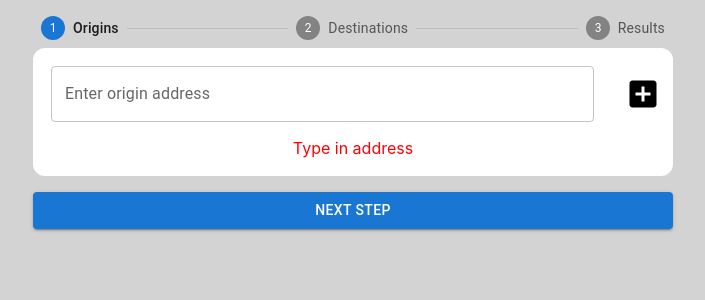
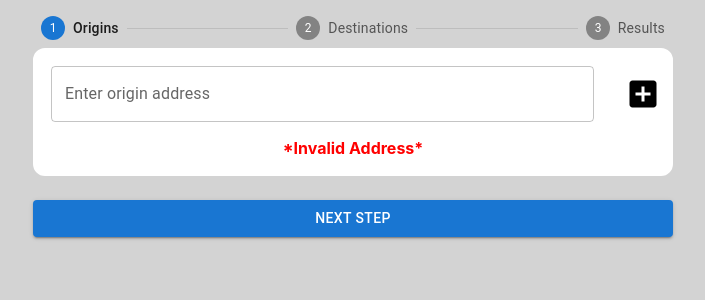
Before and after one commit to HJain01/SnailTrail, a React (Create React App) app: page / in a window 1280 px wide. Both pictures are taken after a click on the icon 930 px from the left and 94 px from the top of the page. Shown: the top 300 px of the page, without its empty margins (287-992 px from the left). Built offline with nearby package versions, Linux system fonts and the light colour scheme.

Commit message:
changing error messages for address input and adding error message for next step button

```diff
--- a/src/components/AddressesList.css
+++ b/src/components/AddressesList.css
@@ -19,6 +19,7 @@
     "c c c c c c c c c";
     justify-items: center;
     align-items: center;
+    margin-bottom: .5rem;
 }
 
 .area-a {
@@ -42,15 +43,6 @@
     width: 100%;
 }
 
-.validation-error {
-    color: red;
-    margin-bottom: 0;
-}
-
-.list-margin {
-    margin-top: .5rem;
-}
-
 .address-item {
     border-radius: .75rem;
     border: 2px solid white;
--- a/src/components/AddressesList.tsx
+++ b/src/components/AddressesList.tsx
@@ -1,5 +1,6 @@
+import "./AddressesList.css";
+import "../global.css";
 import {List, ListItem, ListItemText, TextField} from "@mui/material";
-import "./AddressesList.css"
 import {useDispatch, useSelector} from "react-redux";
 import {add, getOrigins, remove} from "../store/slices/originsSlice";
 import DeleteIcon from "@mui/icons-material/Delete";
@@ -47,11 +48,13 @@ export default function AddressesList(props: any) {
                            data-testid="address-input" onKeyDown={onEnterPress}/>
                 <AddBoxIcon className="icon area-b" onClick={addOrigin} data-testid="add-address-button" />
                 {showError
-                    ? <p data-testid="error" className="validation-error area-c">Type in address</p>
+                    ? <p data-testid="error" className="validation-error area-c">
+                        *Invalid Address*
+                      </p>
                     : null
                 }
             </div>
-            <List className="list-margin">
+            <List>
                 {originsList.map((address: string, index: number) => {
                     return(
                         <ListItem key={index} className="address-item" secondaryAction={
--- /dev/null
+++ b/src/global.css
@@ -0,0 +1,7 @@
+.validation-error {
+    color: #ff0000;
+    margin-bottom: 0;
+    margin-left: auto;
+    margin-right: auto;
+    font-weight: bold;
+}
--- a/src/pages/Origins.tsx
+++ b/src/pages/Origins.tsx
@@ -1,14 +1,32 @@
-import "./Origins.css"
+import "./Origins.css";
+import "../global.css";
 import StatusBar from "../components/StatusBar";
 import AddressesList from "../components/AddressesList";
 import {Button} from "@mui/material";
+import {useSelector} from "react-redux";
+import {getOrigins} from "../store/slices/originsSlice";
+import {useState} from "react";
 
 export default function Origins() {
+    let [showError, setShowError] = useState(false),
+        origins = useSelector(getOrigins);
+    const navigateToDestinations = () => {
+        if (origins.length == 0) {
+            setShowError(true);
+        }
+    }
+
     return (
         <div className="flex">
             <StatusBar activeStep={0} />
             <AddressesList typeOfAddress="origin" />
-            <Button variant="contained" >Next Step</Button>
+            <Button variant="contained" onClick={navigateToDestinations} >Next Step</Button>
+            { showError
+                ? <p className="validation-error">
+                    *Need at least 1 origin address*
+                </p>
+                : null
+            }
         </div>
     )
 }
```
